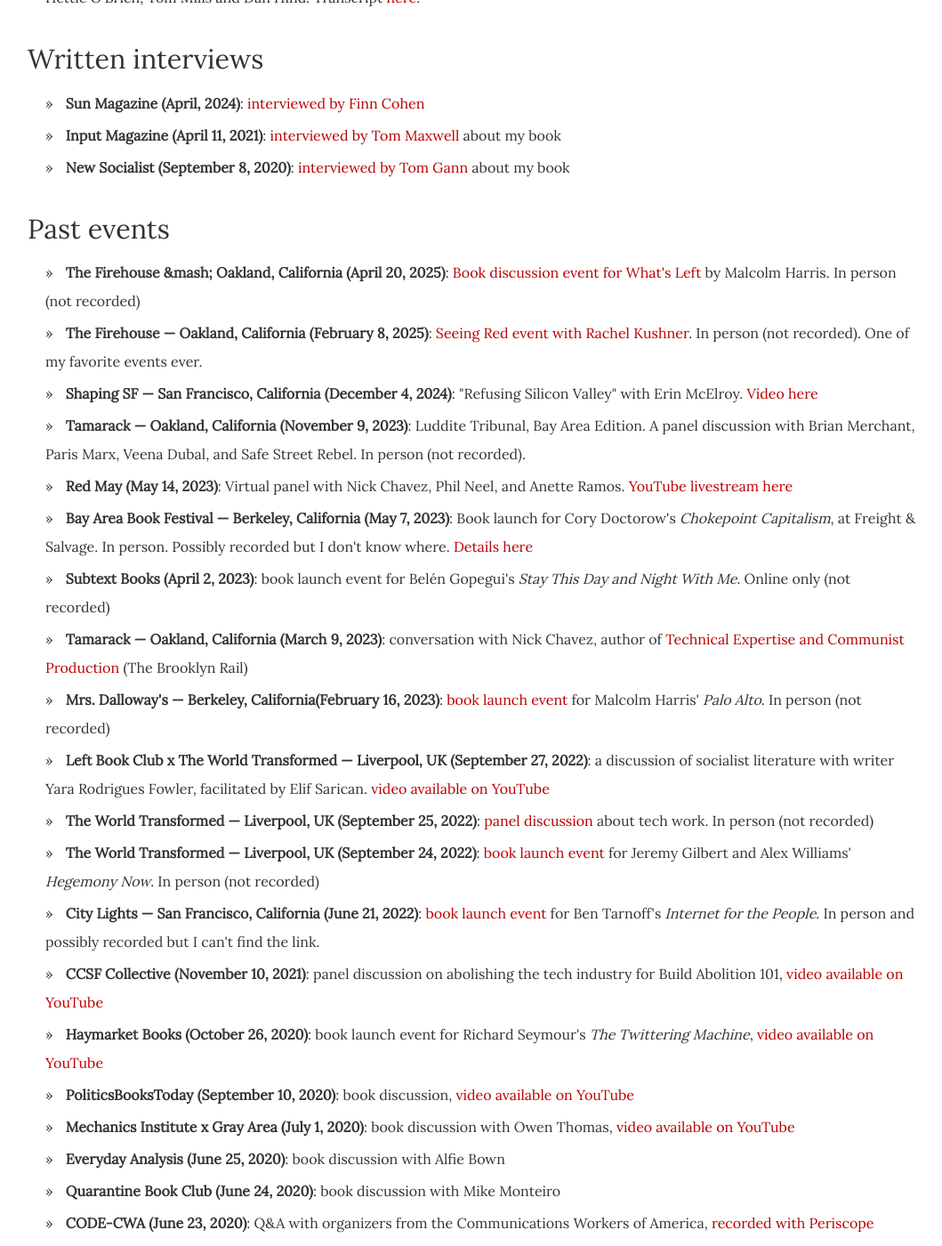
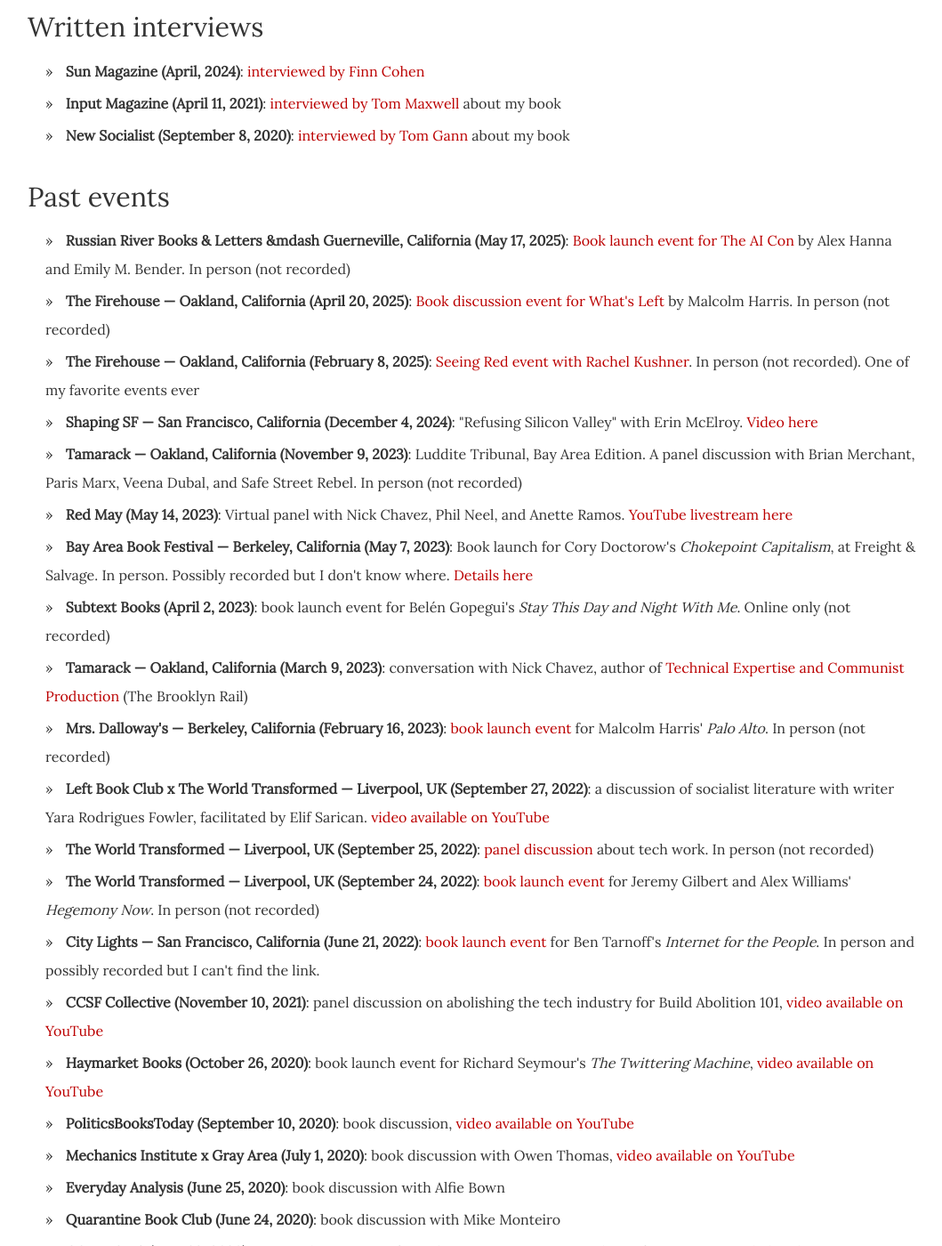
Before and after one commit to dellsystem/dellsystem.github.io, a Jekyll site: the page built from speaking/index.html, in a window 1280 px wide and 1400 px high, scrolled down 2251 px. Shown: the whole window at 89% size, without its empty margins (109-1168 px from the left). Built offline with Jekyll 4.4.1, drawn with Linux system fonts in a browser that asks for light colours; some of the changed text lies outside the part shown.

Commit message:
Update speaking content
Fixed some typos, moved stuff around.

Also I'm now open to speaking engagements, at least theoretically.

```diff
--- a/_includes/past.html
+++ b/_includes/past.html
@@ -1,14 +1,15 @@
 <ul>
-    <li><strong>The Firehouse &mash; Oakland, California (April 20, 2025)</strong>: <a href="https://www.instagram.com/batherslibrary/p/DH4HBDrTQ8Z/">Book discussion event for What's Left</a> by Malcolm Harris. In person (not recorded)</li>
-    <li><strong>The Firehouse &mdash; Oakland, California (February 8, 2025)</strong>: <a href="https://www.instagram.com/p/DFOUwPYSNoZ/">Seeing Red event with Rachel Kushner</a>. In person (not recorded). One of my favorite events ever.</li>
+    <li><strong>Russian River Books &amp; Letters &mdash Guerneville, California (May 17, 2025)</strong>: <a href="https://thecon.ai/events/">Book launch event for The AI Con</a> by Alex Hanna and Emily M. Bender. In person (not recorded)</li>
+    <li><strong>The Firehouse &mdash; Oakland, California (April 20, 2025)</strong>: <a href="https://www.instagram.com/batherslibrary/p/DH4HBDrTQ8Z/">Book discussion event for What's Left</a> by Malcolm Harris. In person (not recorded)</li>
+    <li><strong>The Firehouse &mdash; Oakland, California (February 8, 2025)</strong>: <a href="https://www.instagram.com/p/DFOUwPYSNoZ/">Seeing Red event with Rachel Kushner</a>. In person (not recorded). One of my favorite events ever</li>
     <li><strong>Shaping SF &mdash; San Francisco, California (December 4, 2024)</strong>: "Refusing Silicon Valley" with Erin McElroy. <a href="https://www.shapingsf.org/public-talks/archive_video_2024.html#rsv_vid">Video here</a></li>
-    <li><strong>Tamarack &mdash; Oakland, California (November 9, 2023)</strong>: Luddite Tribunal, Bay Area Edition. A panel discussion with Brian Merchant, Paris Marx, Veena Dubal, and Safe Street Rebel. In person (not recorded).</li>
+    <li><strong>Tamarack &mdash; Oakland, California (November 9, 2023)</strong>: Luddite Tribunal, Bay Area Edition. A panel discussion with Brian Merchant, Paris Marx, Veena Dubal, and Safe Street Rebel. In person (not recorded)</li>
     <li><strong>Red May (May 14, 2023)</strong>: Virtual panel with Nick Chavez, Phil Neel, and Anette Ramos. <a href="https://www.youtube.com/watch?v=EQu5EVkC5vc">YouTube livestream here</a></li>
     <li><strong>Bay Area Book Festival &mdash; Berkeley, California (May 7, 2023)</strong>: Book launch for
     Cory Doctorow's <em>Chokepoint Capitalism</em>, at Freight &amp; Salvage. In person. Possibly recorded but I don't know where. <a href="https://www.baybookfest.org/session/chokepoint-capitalism/">Details here</a></li>
     <li><strong>Subtext Books (April 2, 2023)</strong>: book launch event for Belén Gopegui's <em>Stay This Day and Night With Me</em>. Online only (not recorded)</li>
     <li><strong>Tamarack &mdash; Oakland, California (March 9, 2023)</strong>: conversation with Nick Chavez, author of <a href="https://brooklynrail.org/2022/12/field-notes/Technical-Expertise-and-Communist-Production">Technical Expertise and Communist Production</a> (The Brooklyn Rail)</li>
-    <li><strong>Mrs. Dalloway's &mdash; Berkeley, California(February 16, 2023)</strong>: <a href="https://www.mrsdalloways.com/events/malcolm-harris-store-reading-and-signing-his-new-book-palo-alto">book launch event</a> for Malcolm Harris' <em>Palo Alto</em>. In person (not recorded)</li>
+    <li><strong>Mrs. Dalloway's &mdash; Berkeley, California (February 16, 2023)</strong>: <a href="https://www.mrsdalloways.com/events/malcolm-harris-store-reading-and-signing-his-new-book-palo-alto">book launch event</a> for Malcolm Harris' <em>Palo Alto</em>. In person (not recorded)</li>
     <li><strong>Left Book Club x The World Transformed &mdash; Liverpool, UK (September 27, 2022)</strong>: a discussion of socialist literature with writer Yara Rodrigues Fowler, facilitated by Elif Sarican. <a href="https://www.youtube.com/watch?v=2Yb1gO7OniI">video available on YouTube</a></li>
     <li><strong>The World Transformed &mdash; Liverpool, UK (September 25, 2022)</strong>: <a href="https://theworldtransformed.org/twt-22/programme/were-all-tech-workers-now/">panel discussion</a> about tech work. In person (not recorded)</li>
     <li><strong>The World Transformed &mdash; Liverpool, UK (September 24, 2022)</strong>: <a href="https://theworldtransformed.org/twt-22/programme/hegemony-now-how-wall-street-and-big-tech-won-the-world/">book launch event</a> for Jeremy Gilbert and Alex Williams' <em>Hegemony Now</em>. In person (not recorded)</li>
--- a/_includes/podcasts.html
+++ b/_includes/podcasts.html
@@ -1,7 +1,7 @@
 <ul>
     <li><strong><a href="https://podcasts.apple.com/podcast/tech-billionaires-are-coming-for-workers-w-wendy-liu/id1507621076?i=1000590254810">Tech Won't Save Us</a> (December 15, 2022)</strong>: on the current moment in the tech industry and how it differs from the 2010s.</li>
     <li><strong><a href="https://trashfuturepodcast.podbean.com/e/preview-we-have-automated-keir-starmer-feat-wendy-liu/">TrashFuture</a> (April 22, 2022)</strong>: on automated Keir Starmer and terrible startup billboards.</li>
-    <li><strong><a href="https://soundcloud.com/thismachinekillspod/128-the-year-of-magical-thinking">This Machine Kills</a> (January 11, 2022</strong>: recapping 2021 in the tech industry.</li>
+    <li><strong><a href="https://soundcloud.com/thismachinekillspod/128-the-year-of-magical-thinking">This Machine Kills</a> (January 11, 2022)</strong>: recapping 2021 in the tech industry.</li>
     <li><strong><a href="https://www.youtube.com/watch?v=oiR7XzD4QkM">Democracy At Work - Economic Update</a> (August 23, 2021)</strong>: interview with Richard Wolff about my book</li>
     <li><strong><a href="https://redcircle.com/shows/bad-with-money-with-gaby-dunn/ep/c15413a3-592d-49e5-a0f6-39e84fc3a117">Bad With Money With Gabe Dunn</a> (July 28, 2021)</strong>: on my book</li>
     <li><strong><a href="https://soundcloud.com/thismachinekillspod/80-tech-work-and-its-discontents-ft-wendy-liu-and-jason-prado">This Machine Kills</a> (June 22, 2021)</strong>: on being fed up with the tech industry. With Jason Prado.</li>
--- a/_includes/upcoming.html
+++ b/_includes/upcoming.html
@@ -1,3 +1 @@
-<ul>
-    <li><strong>May 17, 7pm</strong>: <a href="https://thecon.ai/events/">Book launch event for The AI Con</a> by Alex Hanna and Emily M. Bender, at Russian River Books &amp; Letters in Guerneville, CA</li>
-</ul>
+<p>Nothing at the moment.</p>
--- a/speaking/index.html
+++ b/speaking/index.html
@@ -3,7 +3,7 @@ layout: default
 title: Speaking
 ---
 
-<p>I'm being very selective about speaking opportunities at the moment. If we don't already know each other, and it's not paid, I probably won't be able to do it. Thanks for understanding.</p>
+<p>I'm selectively open to speaking events! Send me an email if you want me to facilitate a book event, appear on your podcast, or whatever.</p>
 
 <h2>Upcoming events</h2>
 
```
